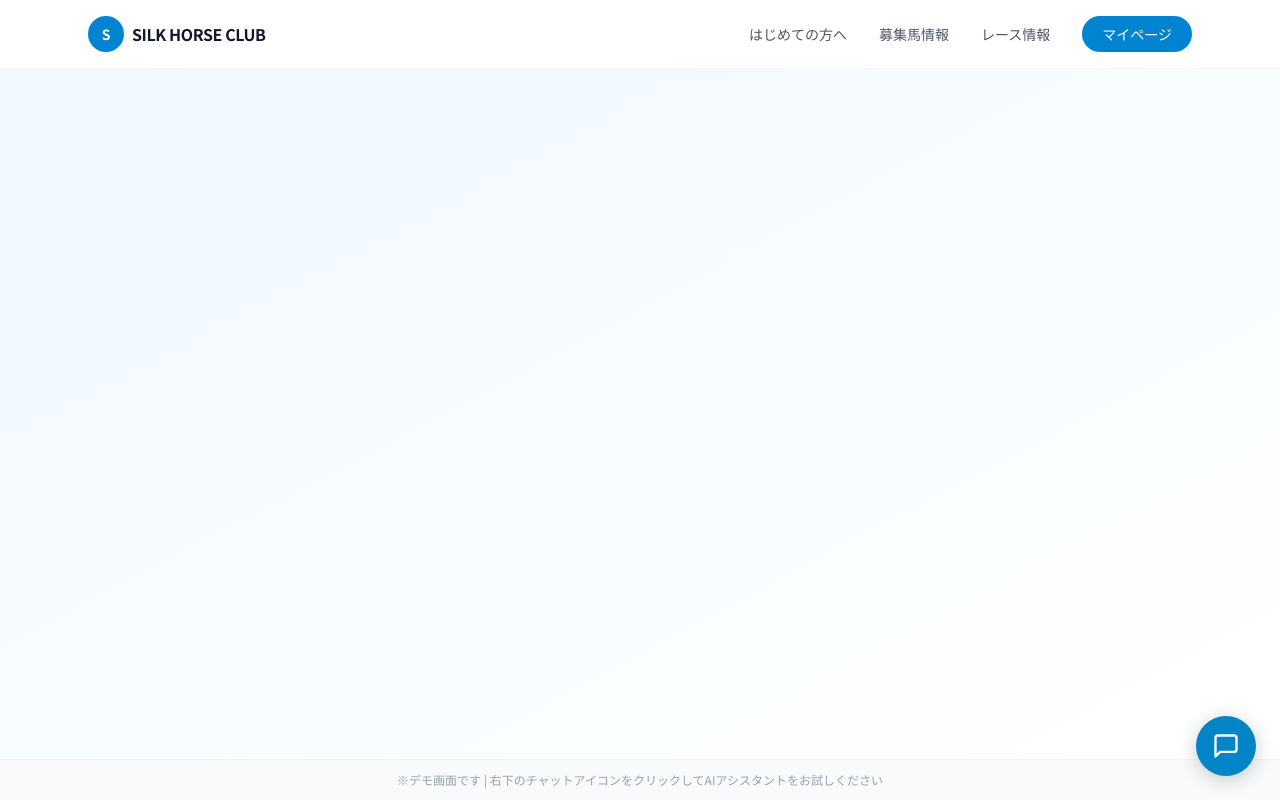
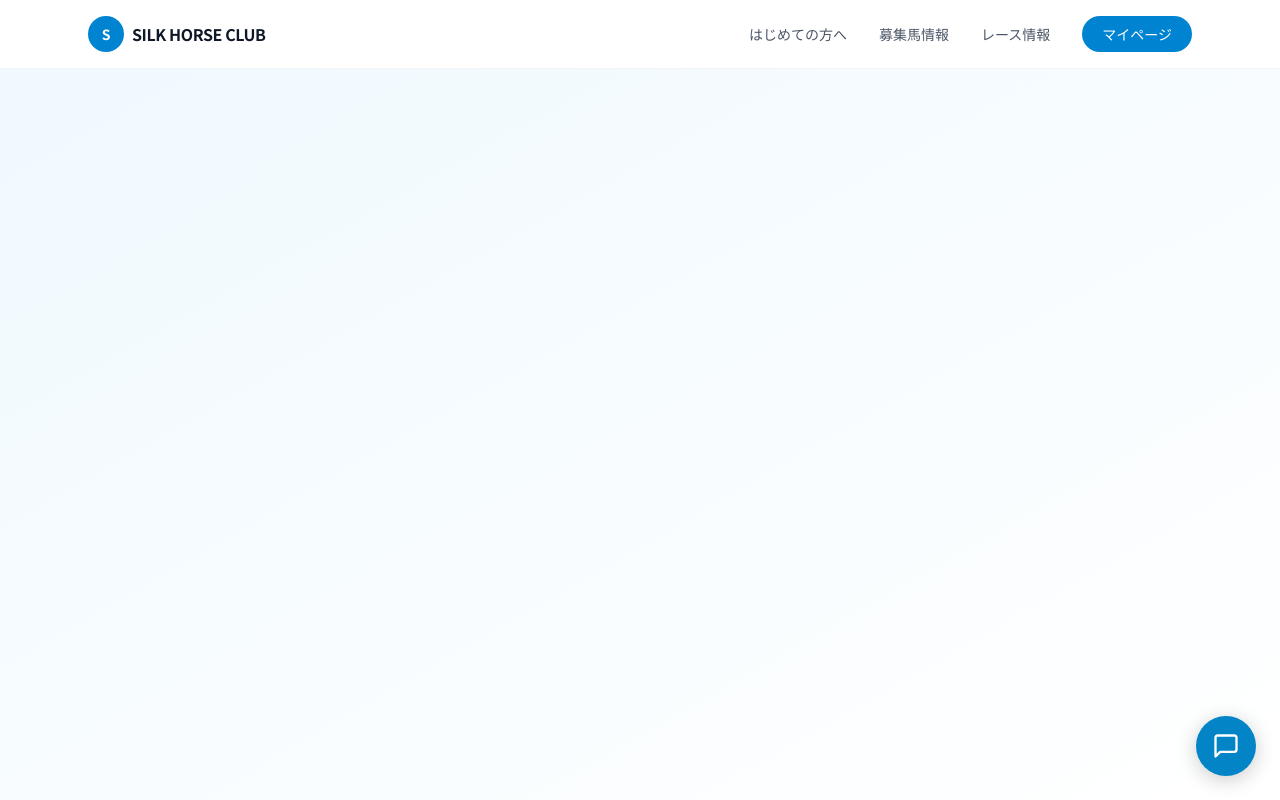
Before and after one commit to hnishizawa43-ctrl/silkracing-chatbot, a Next.js app: page / in a window 1280 px wide. Built offline with nearby package versions, Linux system fonts and the light colour scheme.

Commit message:
fix: remove footer text
Simplify layout with only chat widget visible.

Co-authored-by: h.nishizawa43 <262796701+hnishizawa43-ctrl@users.noreply.github.com>

```diff
--- a/components/demo-homepage.tsx
+++ b/components/demo-homepage.tsx
@@ -25,11 +25,6 @@ export function DemoHomepage() {
 
       {/* Empty main area */}
       <main className="flex-1 bg-gradient-to-br from-sky-50 to-white" />
-
-      {/* Minimal footer hint */}
-      <div className="shrink-0 border-t border-gray-100 bg-gray-50 px-6 py-3 text-center text-xs text-gray-400">
-        {"※デモ画面です  |  右下のチャットアイコンをクリックしてAIアシスタントをお試しください"}
-      </div>
     </div>
   )
 }
```
